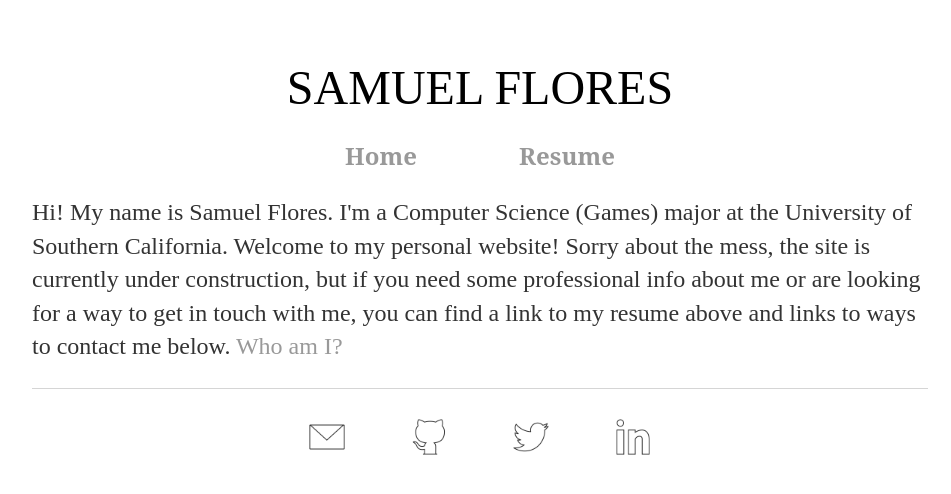
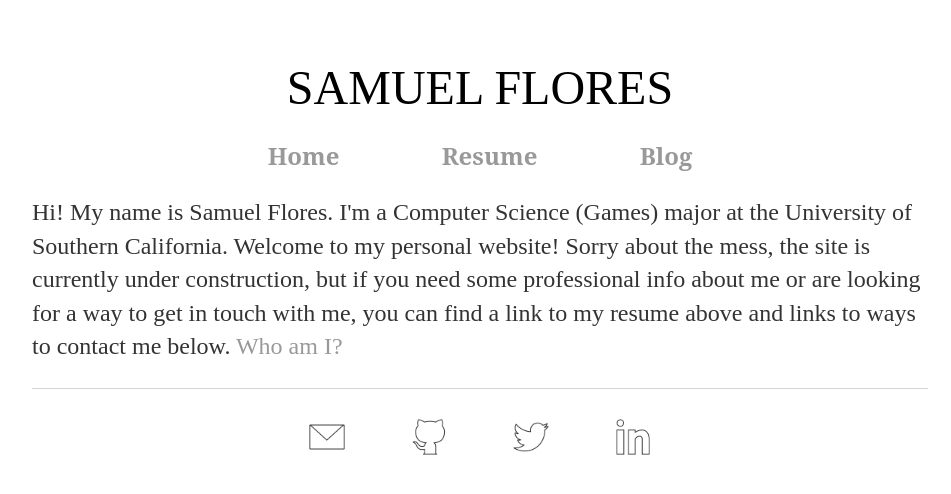
Before and after one commit to floressa/floressa.github.io, a Jekyll site: the page built from index.html, in a window 1280 px wide. Shown: the top 494 px of the page, without its empty margins (160-1111 px from the left). Built offline with Jekyll 4.4.1, drawn with Linux system fonts in a browser that asks for light colours; some web fonts are replaced.

Commit message:
layout change

```diff
--- a/_layouts/default.html
+++ b/_layouts/default.html
@@ -6,8 +6,8 @@
             <meta name="description" content="Samuel Flores">
             <meta name="author" content="SitePoint">
 
-            <link rel="stylesheet" href="../css/styles.css?v=1.0">
-            <link rel="stylesheet" media="screen" href="https://fontlibrary.org/face/cmu-serif" type="text/css"/>
+            <link rel="stylesheet" href="/css/styles.css?v=1.0">
+            <link rel="stylesheet" href="https://fontlibrary.org/face/cmu-serif" type="text/css"/>
 
             <!--[if lt IE 9]>
                 <script src="https://cdnjs.cloudflare.com/ajax/libs/html5shiv/3.7.3/html5shiv.js"></script>
@@ -24,6 +24,7 @@
                         <li><a href="/">Home</a></li>
                         <!-- <li><a href="/">About</a></li> -->
                         <li><a href="https://drive.google.com/open?id=0B2cukkDONPQJal83M3kxUmp0MnM">Resume</a></li>
+                        <li><a href="/blog">Blog</a></li>
                     </ul>
                 </nav>
             </div><!-- /.blurb -->
```
